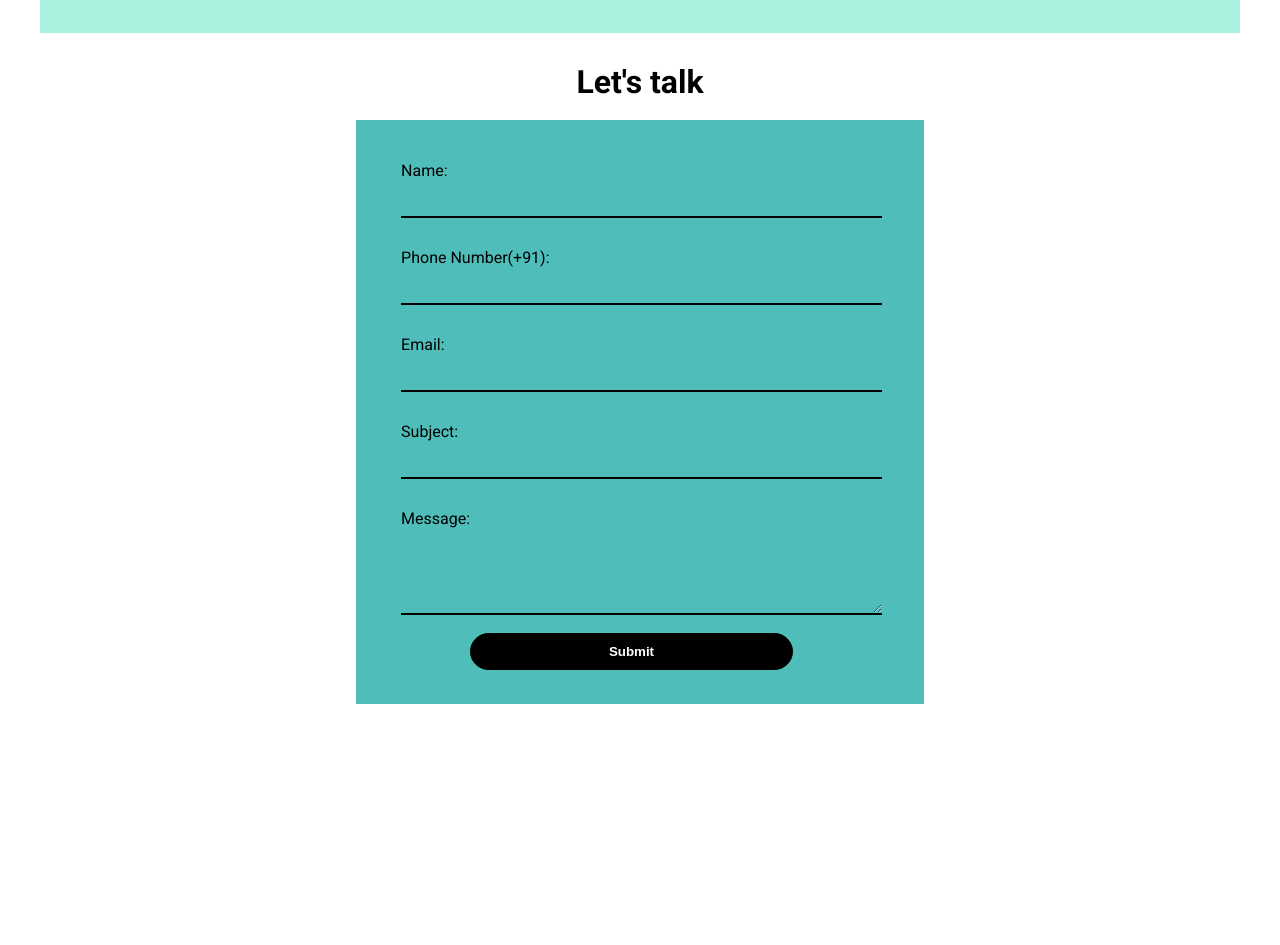
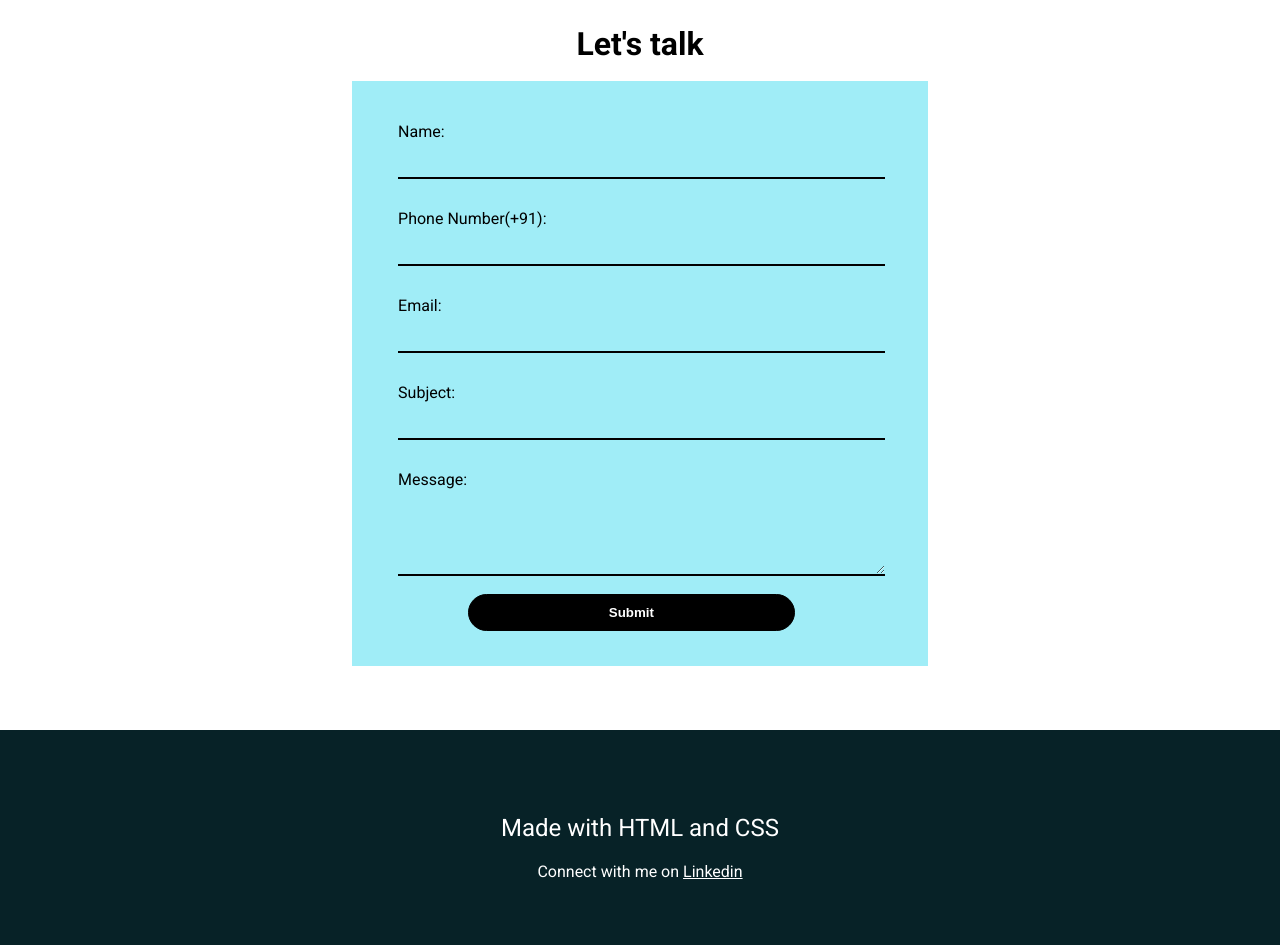
Before and after one commit to kaushik-3009/MyProfile-IWP, a plain HTML site: page index.html in a window 1280 px wide. Shown: the part 1491-2436 px from the top of the page. Before the commit the page ends 2266 px from the top, so only its background shows below. Drawn offline with Linux system fonts and the light colour scheme.

Commit message:
minor changes

```diff
--- a/css/master.css
+++ b/css/master.css
@@ -1,4 +1,5 @@
 body{
+  margin:0;
   font-family: "Roboto",sans-serif;
 }
 .row{
@@ -177,7 +178,7 @@ body{
   margin: auto 2.5%;
 }
 .container{
-  background-color: #4FBDBA;
+  background-color:#A0EDF7;
   margin:auto;
   padding: 2% 14% 6% 10%;
 }
@@ -185,7 +186,7 @@ input,textarea{
   width: 100%;
   padding:10px;
   border: none;
-  background-color: #4FBDBA;
+  background-color: #A0EDF7;
   border-bottom: 2px solid black;
   font-size: 0.9rem;
   font-weight: bold;
@@ -225,7 +226,12 @@ input:focus,textarea:focus{
   border: 1.75px solid;
 }
 
-
+footer {
+  text-align: center;
+  padding: 4rem 3rem 3rem 3rem;
+  background-color: #072227;
+  color: white;
+}
 @media screen and (max-width:1280px){
   #form{
     padding-left: 25%;
--- a/index.html
+++ b/index.html
@@ -105,6 +105,13 @@
         <button class="submit-button" type="button" name="button">Submit</button>
       </div>
     </section>
+
+    <footer>
+      <h2 style="font-weight:400;">Made with HTML and CSS</h2>
+      <p>Connect with me on <a href="mailto:hege@example.com" style="color:white;">Linkedin</a></p>
+
+
+    </footer>
   </body>
 
 </html>
```
